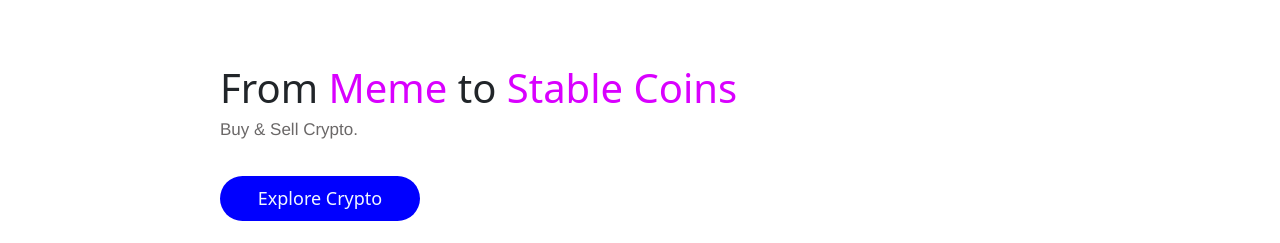
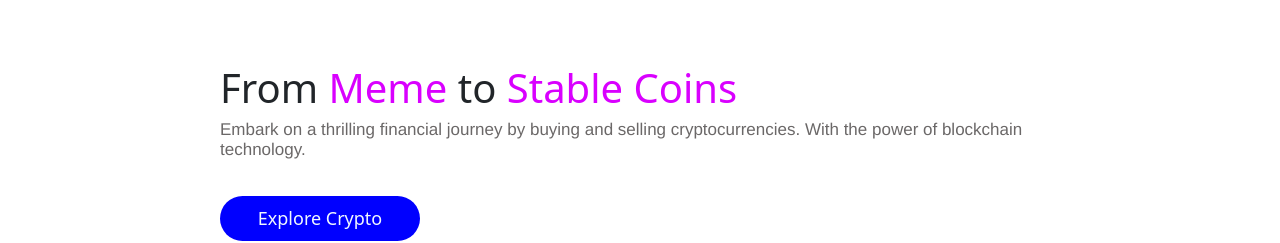
Before and after one commit to AdamDono/NeroWebPage-edit-, an Angular app: page / in a window 1280 px wide. Shown: the part 2060-2303 px from the top of the page. Built offline with nearby package versions, Linux system fonts and the light colour scheme; some icons are missing.

Commit message:
changed trade details

```diff
--- a/src/app/app.component.html
+++ b/src/app/app.component.html
@@ -144,7 +144,8 @@
 
 
       <h4 class="head" >From <span> Meme </span>to  <span>Stable Coins </span></h4>
-      <p class="best" >Buy & Sell Crypto.</p>
+      <p class="best" >
+        Embark on a thrilling financial journey by buying and selling cryptocurrencies. With the power of blockchain technology.</p>
    <button type="button" class="btn don-secondary btn-sm"> &nbsp; Explore Crypto &nbsp; </button>
       <div class="appi">
 
```
